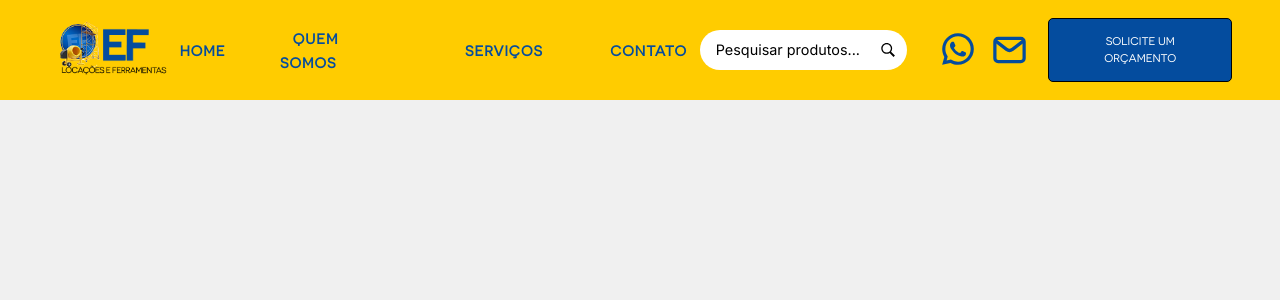
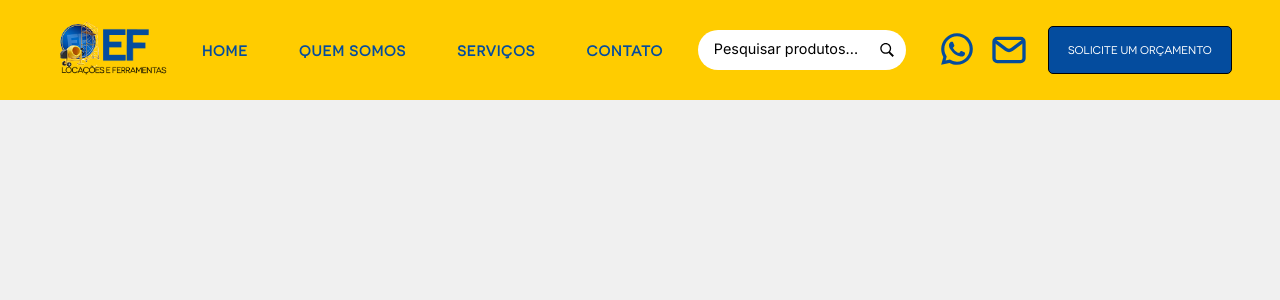
Before and after one commit to devellernmr/EF-Locadora, a React (Vite) app: page / in a window 1280 px wide. Shown: the top 300 px of the page. Built offline with nearby package versions, Linux system fonts and the light colour scheme.

Commit message:
ajusta o espaçamento entre os links de navegação no Navbar

```diff
--- a/src/Components/Navbar/navbar.css
+++ b/src/Components/Navbar/navbar.css
@@ -37,7 +37,7 @@ header .nav-bar .nav-links {
   color: #000;
   font-size: 1rem;
   font-weight: 600;
-  gap: 2.6rem;
+  gap: 1.6rem;
   display: flex;
   justify-content: center;
   align-items: center;
--- a/src/Components/Navbar/navbar.scss
+++ b/src/Components/Navbar/navbar.scss
@@ -38,7 +38,7 @@ header {
       color: #000;
       font-size: 1rem;
       font-weight: 600;
-      gap: 2.6rem;
+      gap: 1.6rem;
       display: flex;
       justify-content: center;
       align-items: center;
```
